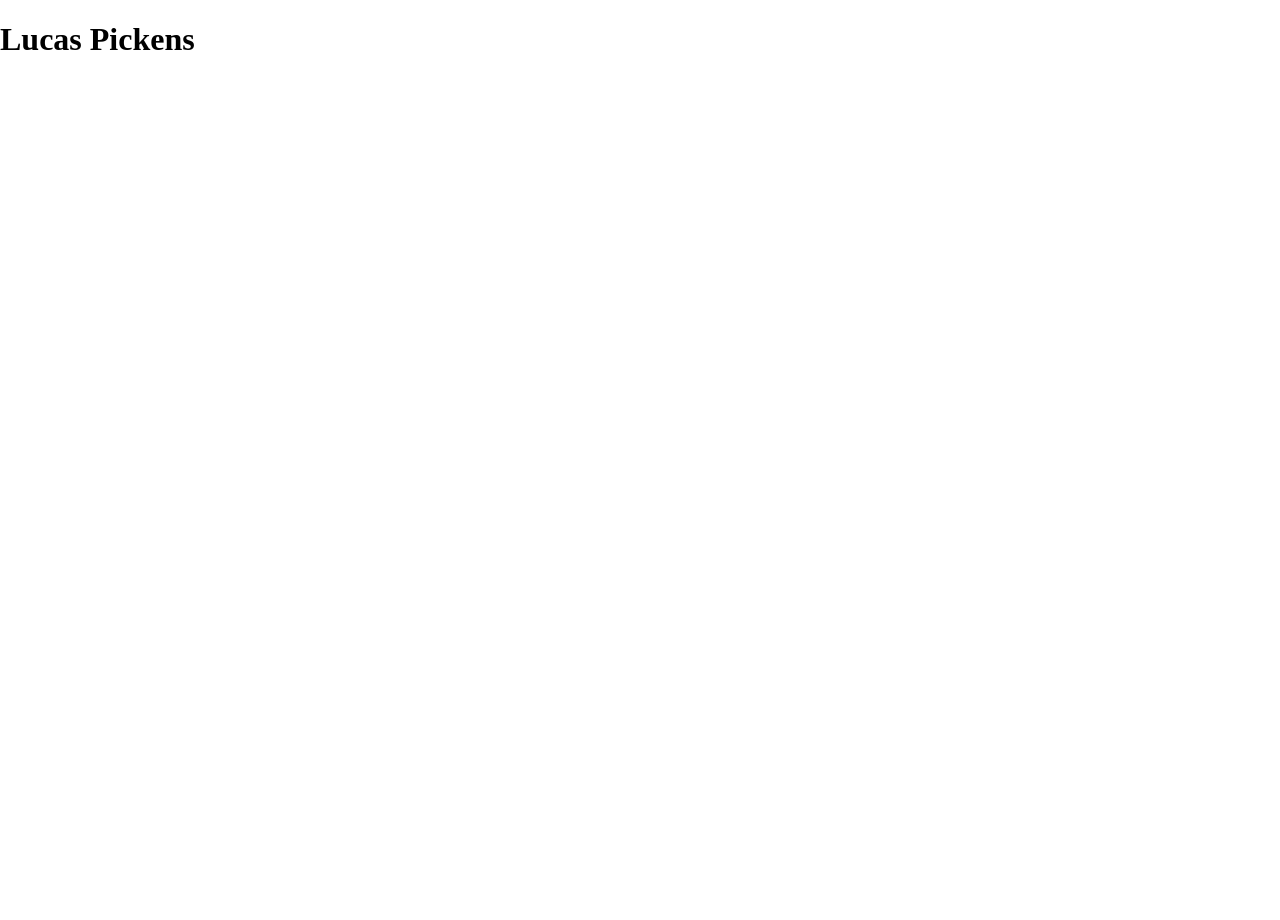
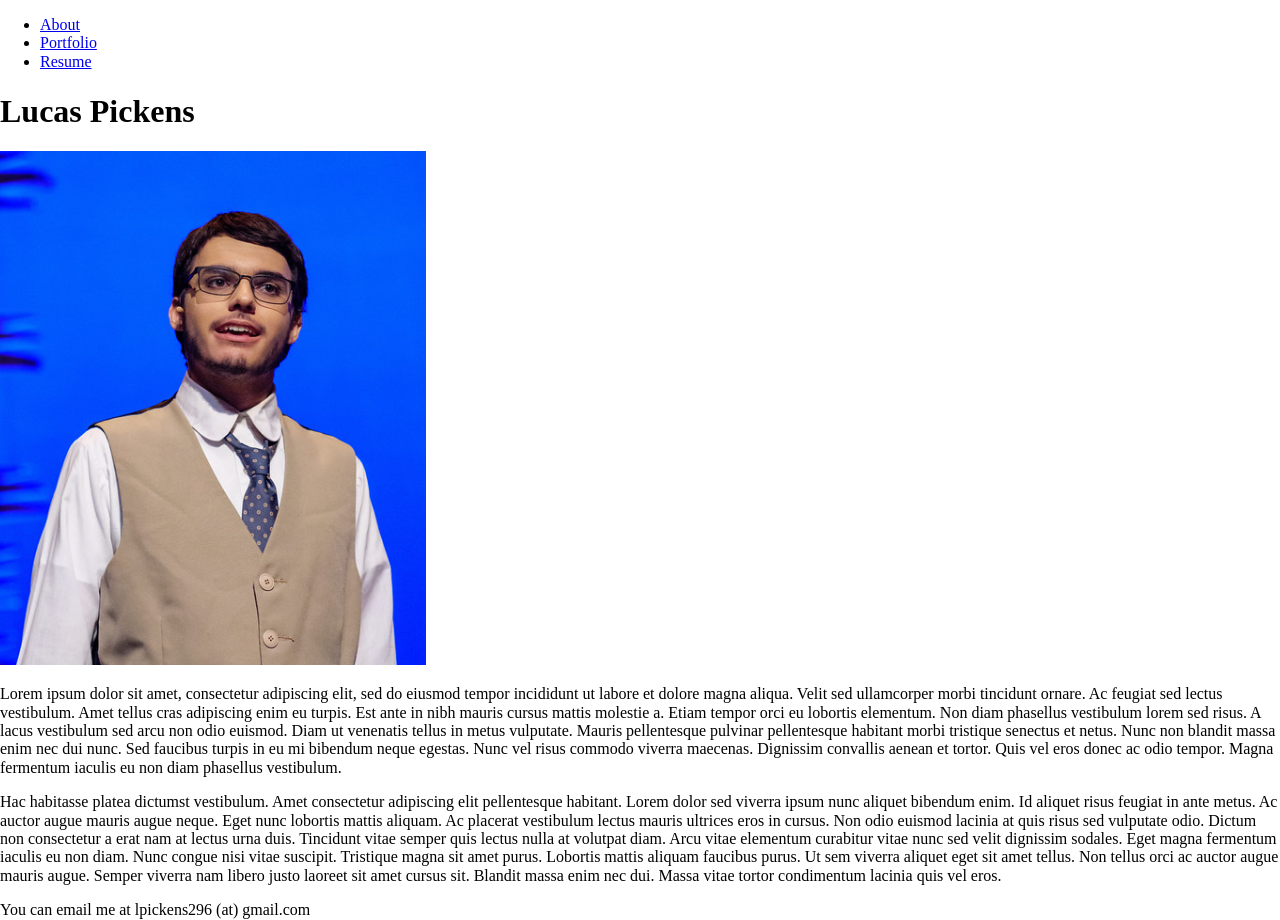
Before and after one commit to pickenla/pickenla.github.io, a plain HTML site: page public/index.html in a window 1280 px wide. Before the commit the page ends 800 px from the top, so only its background shows below. Drawn offline with Linux system fonts and the light colour scheme.

Commit message:
Basic markup of about page

```diff
--- a/public/index.html
+++ b/public/index.html
@@ -8,9 +8,39 @@
         <link rel="stylesheet" href="styles/main.css" />
         <link rel="icon" href="images/favicon.png" />
     </head>
-    <body>
-        <h1>Lucas Pickens</h1>
+    <body id="about">
+        <nav>
+            <ul>
+                <li><a href="index.html">About</a></li>
+                <li><a href="portfolio.html">Portfolio</a></li>
+                <li><a href="resume.html">Resume</a></li>
+            </ul>
+        </nav>
+        <main>
+            <h1>Lucas Pickens</h1>
+            <img src="images/avatar.png">
+            <p>Lorem ipsum dolor sit amet, consectetur adipiscing elit, sed do eiusmod tempor incididunt ut labore et
+                dolore magna aliqua. Velit sed ullamcorper morbi tincidunt ornare. Ac feugiat sed lectus vestibulum.
+                Amet tellus cras adipiscing enim eu turpis. Est ante in nibh mauris cursus mattis molestie a. Etiam tempor
+                orci eu lobortis elementum. Non diam phasellus vestibulum lorem sed risus. A lacus vestibulum sed arcu non
+                odio euismod. Diam ut venenatis tellus in metus vulputate. Mauris pellentesque pulvinar pellentesque
+                habitant morbi tristique senectus et netus. Nunc non blandit massa enim nec dui nunc. Sed faucibus
+                turpis in eu mi bibendum neque egestas. Nunc vel risus commodo viverra maecenas. Dignissim convallis
+                aenean et tortor. Quis vel eros donec ac odio tempor. Magna fermentum iaculis eu non diam phasellus vestibulum.</p>
 
+            <p>Hac habitasse platea dictumst vestibulum. Amet consectetur adipiscing elit pellentesque habitant. Lorem dolor
+                sed viverra ipsum nunc aliquet bibendum enim. Id aliquet risus feugiat in ante metus. Ac auctor augue mauris
+                augue neque. Eget nunc lobortis mattis aliquam. Ac placerat vestibulum lectus mauris ultrices eros in cursus.
+                Non odio euismod lacinia at quis risus sed vulputate odio. Dictum non consectetur a erat nam at lectus urna duis.
+                Tincidunt vitae semper quis lectus nulla at volutpat diam. Arcu vitae elementum curabitur vitae nunc sed velit
+                dignissim sodales. Eget magna fermentum iaculis eu non diam. Nunc congue nisi vitae suscipit. Tristique magna sit
+                amet purus. Lobortis mattis aliquam faucibus purus. Ut sem viverra aliquet eget sit amet tellus. Non tellus orci
+                ac auctor augue mauris augue. Semper viverra nam libero justo laoreet sit amet cursus sit. Blandit massa enim nec
+                dui. Massa vitae tortor condimentum lacinia quis vel eros.</p>
+        </main>
+        <footer>
+            You can email me at lpickens296 (at) gmail.com
+        </footer>
         <script src="scripts/main.js"></script>
     </body>
 </html>
```
Also changed, not shown: public/images/avatar.png (added).
